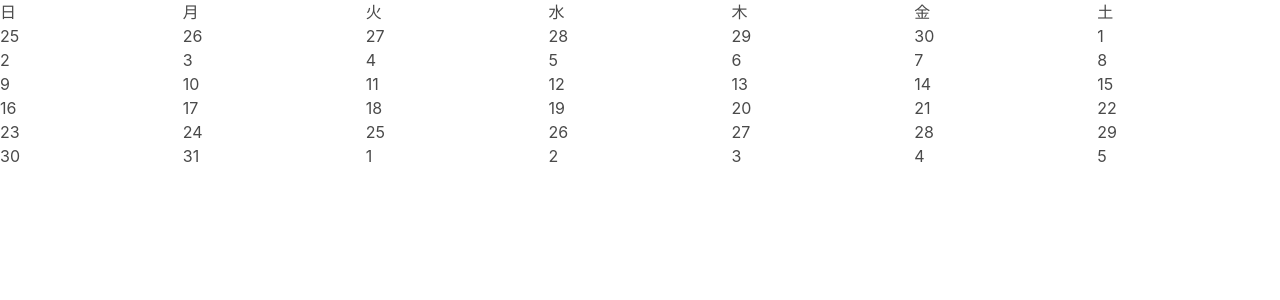
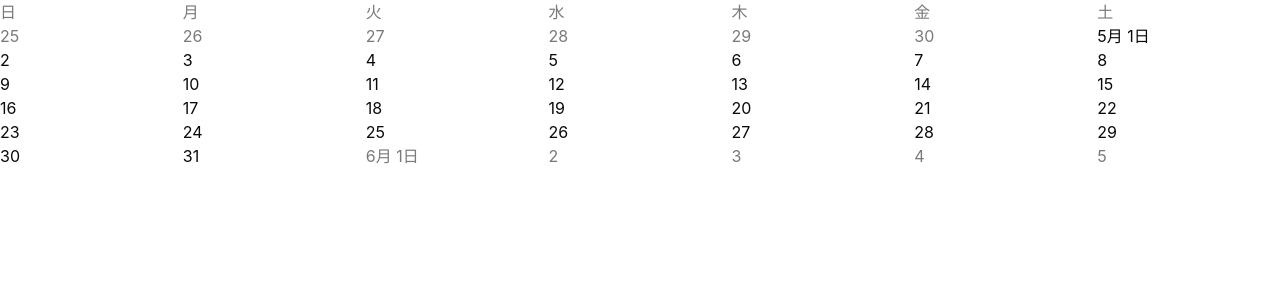
Before and after one commit to Uro3/calendar-app, a React (Create React App) app: page / in a window 1280 px wide. Shown: the top 300 px of the page. Built offline with nearby package versions, Linux system fonts and the light colour scheme.

Commit message:
modify calender state format

```diff
--- a/src/components/Calendar.tsx
+++ b/src/components/Calendar.tsx
@@ -15,16 +15,9 @@ const Calendar: React.FC = () => {
     </CalenderElemntSlot>
   );
 
-  const calendarDates = [
-    ...calendar.extraPreviousDates,
-    ...calendar.dates,
-    ...calendar.extraNextDates
-  ];
-  console.log(calendarDates);
-
-  const contents = calendarDates.map(date =>
+  const contents = calendar.contents.map(content =>
     <CalenderElemntSlot>
-      <CalenderContent date={date} />
+      <CalenderContent content={content} isCurrentMonth={content.month === calendar.month} />
     </CalenderElemntSlot>
   );
 
--- a/src/components/CalenderContent.tsx
+++ b/src/components/CalenderContent.tsx
@@ -1,13 +1,21 @@
 import React from 'react';
+import { CalendarContent as CalendarContentType } from '../types';
 
 type Props = {
-  date: number;
+  content: CalendarContentType;
+  isCurrentMonth: boolean;
 };
 
 const CalendarContent: React.FC<Props> = props => {
+  const dateTextColorClass = props.isCurrentMonth ? 'has-text-black' : 'has-text-grey';
+  const { date, month } = props.content;
+  const displayDate = date === 1 ? `${month}月 ${date}日` : date ;
+
   return (
     <>
-      {props.date}
+      <span className={dateTextColorClass}>
+        {displayDate}
+      </span>
     </>
   );
 }
--- a/src/components/CalenderHeader.tsx
+++ b/src/components/CalenderHeader.tsx
@@ -7,7 +7,9 @@ type Props = {
 const CalendarHeader: React.FC<Props> = props => {
   return (
     <>
-      {props.value}
+      <span className='has-text-grey'>
+        {props.value}
+      </span>
     </>
   );
 }
--- a/src/lib/calender.ts
+++ b/src/lib/calender.ts
@@ -1,4 +1,4 @@
-import { CalendarState } from '../types';
+import { CalendarContent, CalendarState } from '../types';
 
 export const createCalenderState = (date: Date): CalendarState => {
   const year = date.getFullYear();
@@ -7,18 +7,26 @@ export const createCalenderState = (date: Date): CalendarState => {
   const extraPreviousDates = getCalendarPreviousMonthDates(year, month);
   const extraNextDates = getCalendarNextMonthDates(year, month);
 
+  const contents = [
+    ...createCalendarContent(extraPreviousDates, month - 1),
+    ...createCalendarContent(dates, month),
+    ...createCalendarContent(extraNextDates, month + 1)
+  ];
+
   return {
     year,
     month,
-    dates,
-    extraPreviousDates,
-    extraNextDates
+    contents
   };
 };
 
-// [start, start+1, ..., end-1, end] の配列を返す関数
-const getNumberRangeArray = (start: number, end: number): number[] => {
-  return [...Array(end - start + 1)].map((_, index) => index + start);
+const createCalendarContent = (dates: number[], month: number): CalendarContent[] => {
+  return dates.map(date => {
+    return {
+      date,
+      month
+    };
+  });
 };
 
 // 引数で与えられた年月に含まれる日付の配列を返す関数
@@ -39,3 +47,8 @@ const getCalendarNextMonthDates = (year: number, month: number): number[] => {
   const dayOfLastDate = new Date(year, month, 0).getDay();
   return getNumberRangeArray(1, 6 - dayOfLastDate);
 };
+
+// [start, start+1, ..., end-1, end] の配列を返す関数
+const getNumberRangeArray = (start: number, end: number): number[] => {
+  return [...Array(end - start + 1)].map((_, index) => index + start);
+};
```
Also changed, not shown: src/types.ts (+6 -3 lines).
